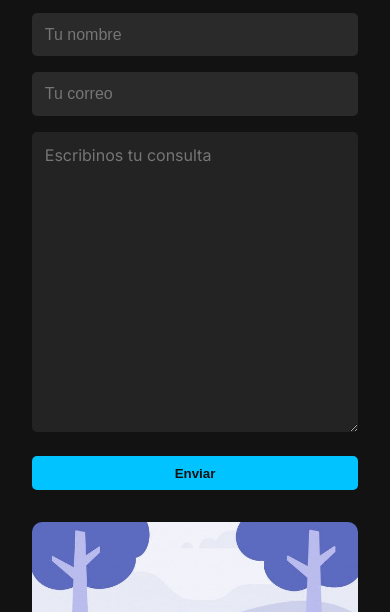
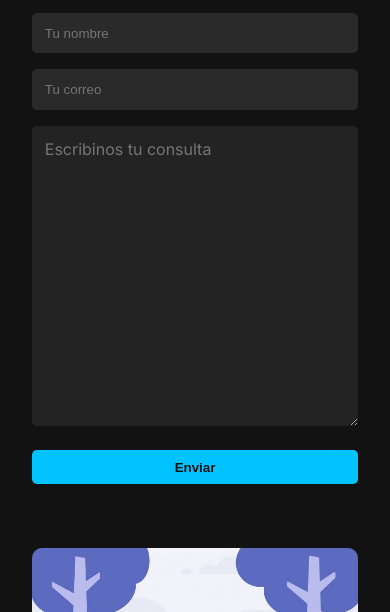
Before and after one commit to ggggwrw/TechSell-Final, a plain HTML site: page contacto.html in a window 390 px wide. Shown: the part 232-844 px from the top of the page. Drawn offline with Linux system fonts and the light colour scheme.

Commit message:
Update styles.css

```diff
--- a/styles.css
+++ b/styles.css
@@ -1,5 +1,7 @@
+
 @import url('https://fonts.googleapis.com/css2?family=Inter:wght@400;600&display=swap');
 
+/* ===== Reset y configuración general ===== */
 * {
   margin: 0;
   padding: 0;
@@ -25,6 +27,7 @@ main {
   flex: 1;
 }
 
+/* ===== Header y navegación principal ===== */
 header {
   background-color: #1f1f1f;
   padding: 1rem 2rem;
@@ -54,6 +57,7 @@ nav a:hover {
   color: #00c3ff;
 }
 
+/* ===== Títulos y estructura principal ===== */
 main {
   padding: 2rem;
 }
@@ -63,6 +67,7 @@ h2 {
   color: #00c3ff;
 }
 
+/* ===== Grilla de productos ===== */
 .grid-productos {
   display: grid;
   grid-template-columns: repeat(auto-fit, minmax(250px, 1fr));
@@ -73,6 +78,7 @@ h2 {
   justify-content: center;
 }
 
+/* ===== Tarjetas de producto ===== */
 .producto {
   background-color: #1e1e1e;
   padding: 1rem;
@@ -107,6 +113,7 @@ h2 {
   border-radius: 8px;
 }
 
+/* ===== Botón agregar al carrito (hover) ===== */
 .btn-carrito {
   position: absolute;
   bottom: 10px;
@@ -131,6 +138,7 @@ h2 {
   color: #a9a9a9;
 }
 
+/* ===== Botones generales ===== */
 button {
   margin-top: 0.5rem;
   background-color: #00c3ff;
@@ -152,10 +160,12 @@ button:focus {
   outline-offset: 2px;
 }
 
+/* ===== Secciones generales ===== */
 section {
   margin-bottom: 2rem;
 }
 
+/* ===== Botones del carrito (Pagar/Cancelar) ===== */
 .botones-carrito {
   display: flex;
   gap: 1rem;
@@ -163,6 +173,7 @@ section {
   margin-top: 1rem;
 }
 
+/* ===== Total del carrito ===== */
 .total-carrito {
   display: flex;
   justify-content: space-between;
@@ -199,6 +210,7 @@ section {
   background-color: #009ec9;
 }
 
+/* ===== Footer ===== */
 footer {
   text-align: center;
   padding: 1rem;
@@ -206,6 +218,7 @@ footer {
   color: #888;
 }
 
+/* ===== Formulario de contacto ===== */
 form {
   display: flex;
   flex-direction: column;
@@ -237,6 +250,7 @@ form textarea {
   border: none;
 }
 
+/* ===== Sección de contacto (estructura y slider) ===== */
 .contacto-section .contacto-contenido {
   display: flex;
   align-items: flex-start;
@@ -277,7 +291,7 @@ form textarea {
   margin: 0 auto;
 }
 
-
+/* ===== Media queries (responsivo) ===== */
 @media (max-width: 768px) {
   .grid-productos {
     grid-template-columns: 1fr !important;
@@ -307,15 +321,5 @@ form textarea {
   .contacto-section .contacto-contenido {
     flex-direction: column;
     align-items: stretch;
-    gap: 2rem;
-  }
-
-  .contacto-slider,
-  .contacto-section form {
-    max-width: 100%;
-  }
-
-  input, textarea {
-    font-size: 1rem;
   }
 }
```
